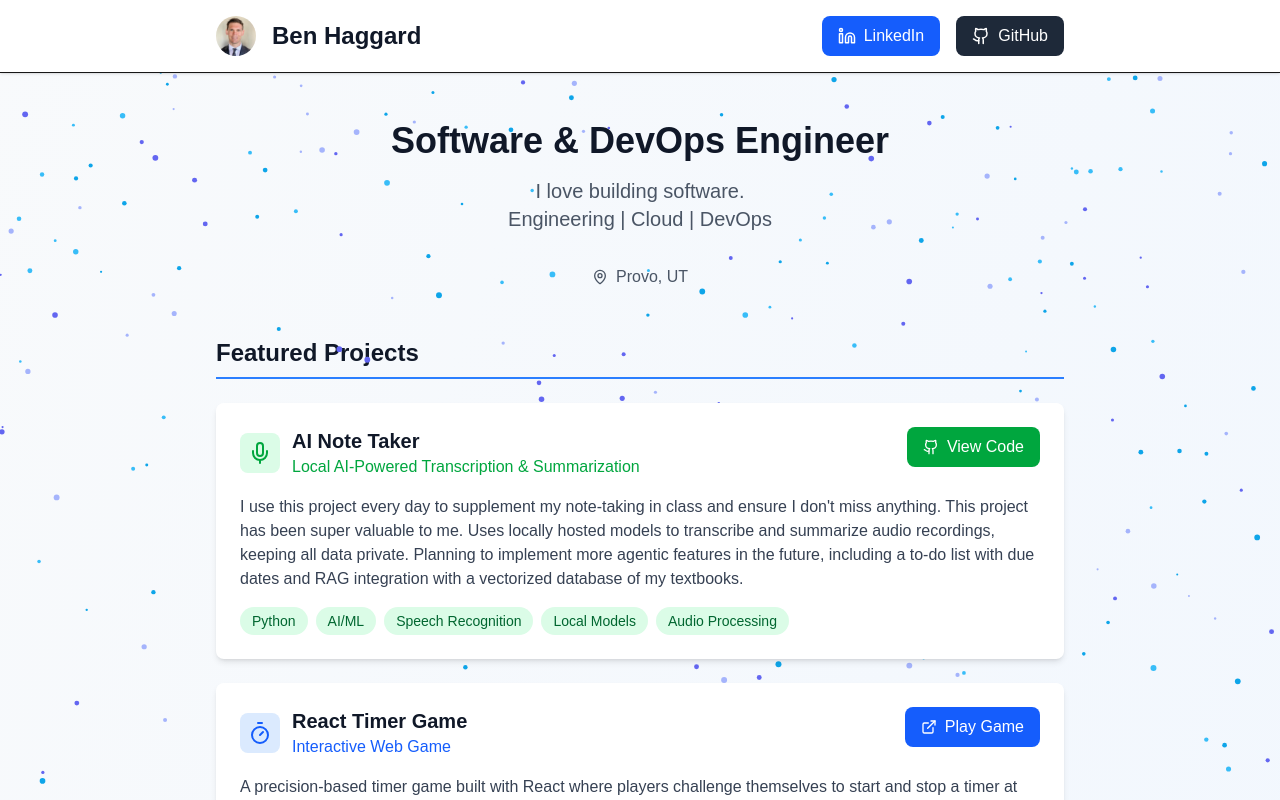
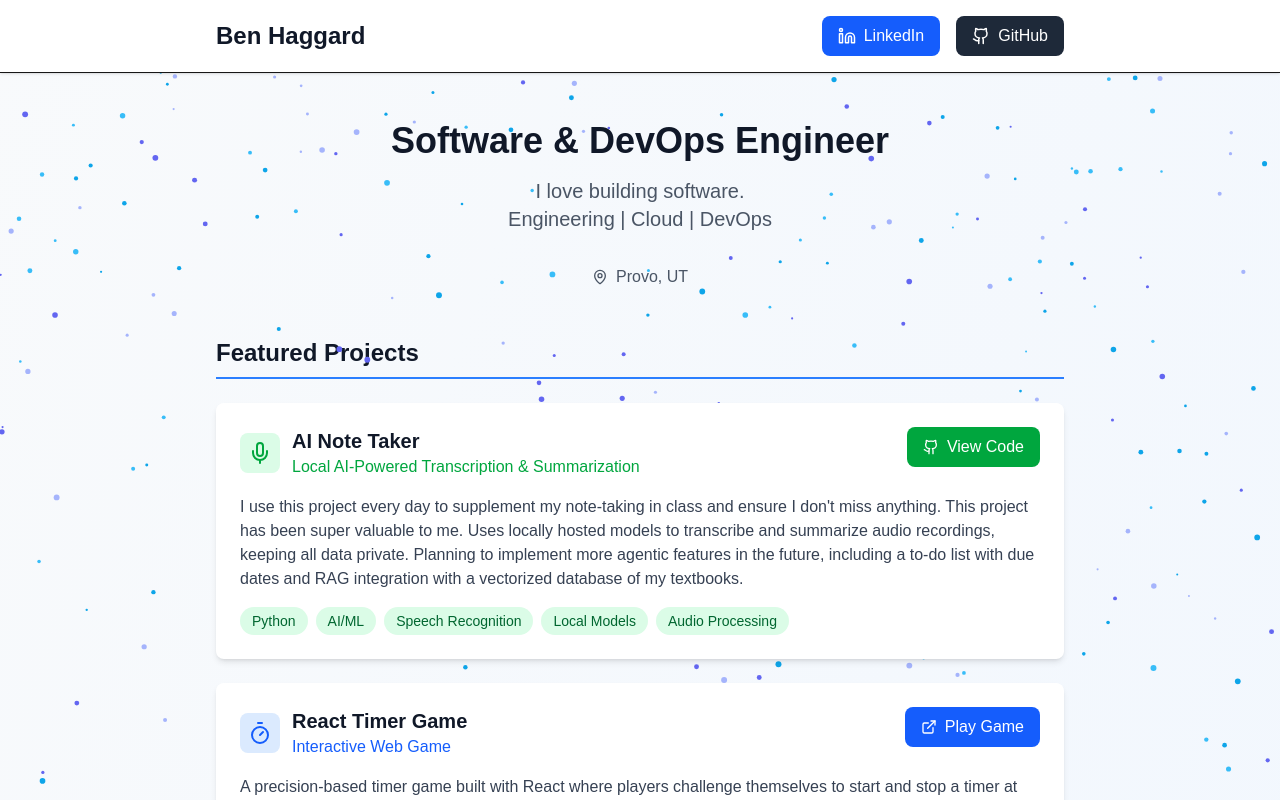
Before and after one commit to benhagg/personal-website, a Next.js app: page / in a window 1280 px wide. Shown: the top 800 px of the page. Built offline with nearby package versions, Linux system fonts and the light colour scheme.

Commit message:
comment out image

```diff
--- a/src/components/sections/Navigation.tsx
+++ b/src/components/sections/Navigation.tsx
@@ -1,5 +1,5 @@
 import { Github, Linkedin } from "lucide-react";
-import Image from "next/image";
+// import Image from "next/image";
 
 export default function Navigation() {
   return (
@@ -7,13 +7,13 @@ export default function Navigation() {
       <div className="max-w-4xl mx-auto px-6 py-4">
         <div className="flex justify-between items-center">
           <div className="flex items-center space-x-4">
-            <Image
+            {/* <Image
               src="/myPhoto.jpg"
               alt="Ben Haggard Photo"
               className="h-10 w-10 rounded-full"
               width={40}
               height={40}
-            />
+            /> */}
             <h1 className="text-2xl font-bold text-gray-900">Ben Haggard</h1>
           </div>
           <div className="flex space-x-4">
```
